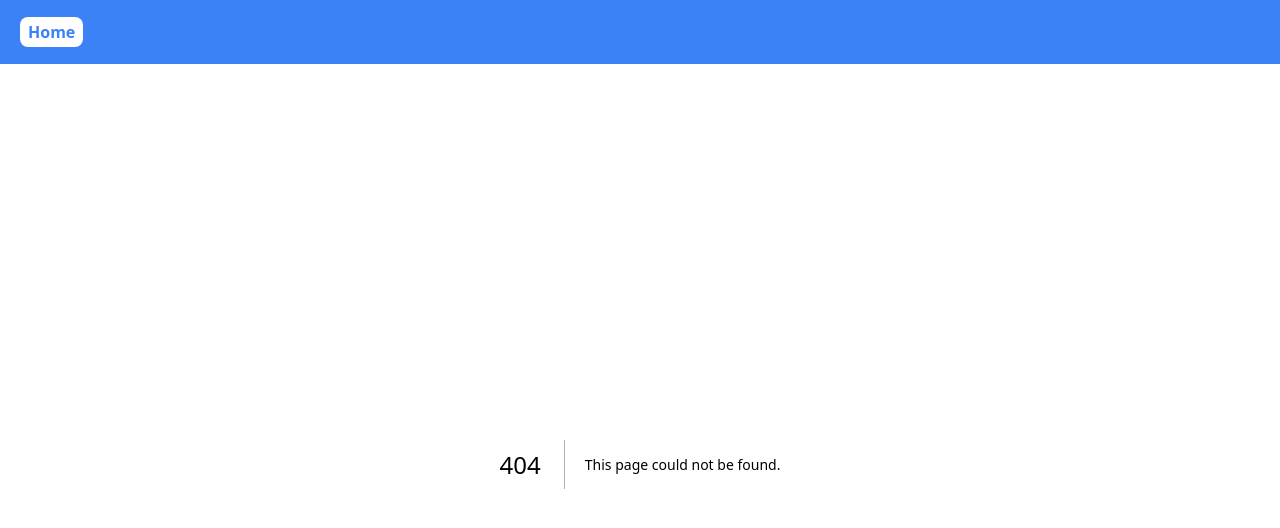
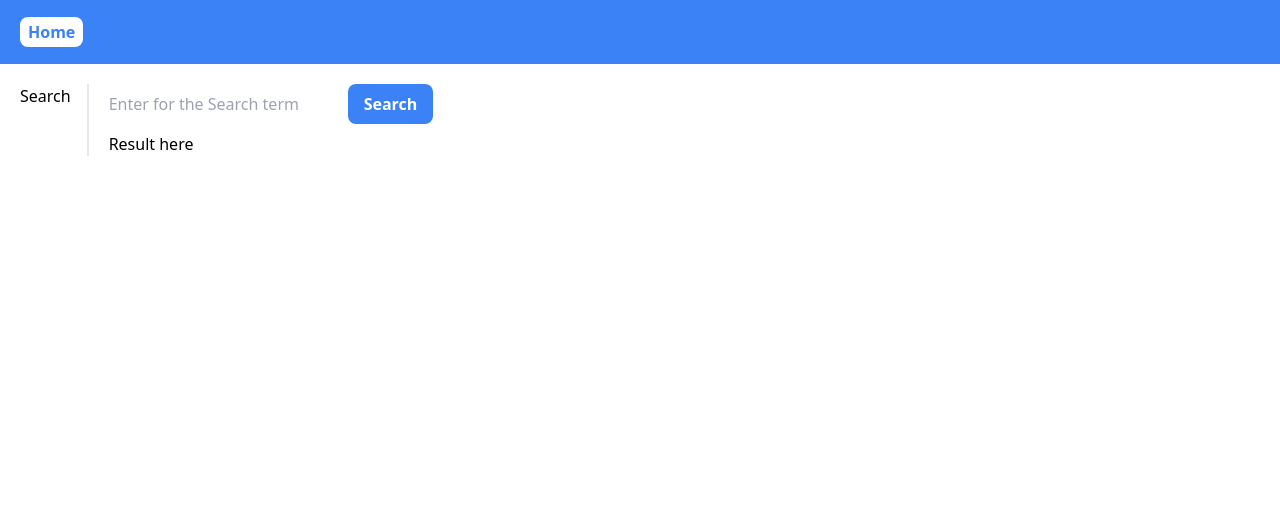
Before and after one commit to Yassar021/next13-tes-app, a Next.js app: page /search in a window 1280 px wide. Before the commit this address had no page. Shown: the top 528 px of the page. Built offline with nearby package versions, Linux system fonts and the light colour scheme.

Commit message:
add SSR on search feature

```diff
--- a/app/head.tsx
+++ b/app/head.tsx
@@ -1,7 +1,7 @@
 export default function Head() {
   return (
     <>
-      <title>Sample Page</title>
+      <title>Yassar Website</title>
       <meta content="width=device-width, initial-scale=1" name="viewport" />
       <link rel="icon" href="/favicon.ico" />
     </>
--- /dev/null
+++ b/app/search/Search.tsx
@@ -0,0 +1,24 @@
+'use client'
+
+import { useRouter } from "next/navigation";
+import React, {FormEvent, useState} from "react";
+
+function Search() {
+    const [search, setSearch] = useState("");
+    const router = useRouter();
+
+    const handleSearch = async (e: FormEvent<HTMLFormElement>) => {
+        e.preventDefault();
+        setSearch("");
+        router.push(`/search/${search}`);
+    }
+
+    return(
+        <form onSubmit={handleSearch}>
+            <input className="py-2" type="text" value={search} placeholder='Enter for the Search term' onChange={(e) => setSearch(e.target.value)} />
+            <button type="submit" className="px-4 py-2 mb-2 ml-2 font-bold text-white bg-blue-500 rounded-lg">Search</button>
+        </form>
+    )
+}
+
+export default Search
--- /dev/null
+++ b/app/search/[searchTerm]/error.tsx
@@ -0,0 +1,30 @@
+'use client'; // Error components must be Client components
+
+import { useEffect } from 'react';
+
+export default function Error({
+  error,
+  reset,
+}: {
+  error: Error;
+  reset: () => void;
+}) {
+  useEffect(() => {
+    // Log the error to an error reporting service
+    console.error(error);
+  }, [error]);
+
+  return (
+    <div>
+      <h2>Something went wrong!</h2>
+      <button
+        onClick={
+          // Attempt to recover by trying to re-render the segment
+          () => reset()
+        }
+      >
+        Try again
+      </button>
+    </div>
+  );
+}
--- /dev/null
+++ b/app/search/[searchTerm]/loading.tsx
@@ -0,0 +1,9 @@
+import React from 'react'
+
+function Loading() {
+  return (
+    <div>Loading search results...</div>
+  )
+}
+
+export default Loading
--- /dev/null
+++ b/app/search/[searchTerm]/page.tsx
@@ -0,0 +1,48 @@
+import React from 'react'
+
+type pageProps = {
+  params: {
+    searchTerm: string;
+  };
+};
+
+type SearchResults = {
+  organic_results: [
+    {
+      position: number,
+      title: string;
+      link: string;
+      thumbnail: string,
+      snippet: string,
+    },
+  ];
+}
+
+const search = async (searchTerm: string) => {
+  const res = await fetch(
+    `https://serpapi.com/search.json?q=${searchTerm}&api_key=${process.env.API_KEY}`
+  );
+
+  const data: SearchResults = await res.json();
+  return data;
+}
+
+async function SearchResults({params: {searchTerm}}: pageProps) {
+  const searchResults = await search(searchTerm);
+  return (
+    <div>
+      <p className='text-sm text-gray-500'>You Search for: {searchTerm}</p>
+
+      <ol className='p-5 space-y-5'>
+        {searchResults.organic_results.map((result) => (
+          <li key={result.position} className='list-decimal'>
+            <p className='font-bold'>{result.title}</p>
+            <p>{result.snippet}</p>
+          </li>
+        ))}
+      </ol>
+    </div>
+  )
+}
+
+export default SearchResults
--- /dev/null
+++ b/app/search/head.tsx
@@ -0,0 +1,11 @@
+import React from 'react'
+
+function head() {
+  return (
+    <>
+        <title>Search Page</title>
+    </>
+  )
+}
+
+export default head
--- /dev/null
+++ b/app/search/layout.tsx
@@ -0,0 +1,22 @@
+import Search from "./Search"
+
+export default function({
+    children,
+}: {
+    children: React.ReactNode
+}) {
+    return(
+        <main className="flex p-5 space-x-4 divide-x-2">
+            <div>
+                <h1>Search</h1>
+            </div>
+
+            <div className="flex-1 pl-5">
+                <div>
+                    <Search />
+                </div>
+                <div>{children}</div>
+            </div>
+        </main>
+    )
+}
--- /dev/null
+++ b/app/search/page.tsx
@@ -0,0 +1,10 @@
+import React from 'react'
+import SearchResults from './[searchTerm]/page'
+
+function Search() {
+  return (
+    <div>Result here</div>
+  )
+}
+
+export default Search
--- /dev/null
+++ b/app/todos/head.tsx
@@ -0,0 +1,11 @@
+import React from 'react'
+
+function head() {
+  return (
+    <>
+        <title>Todos Page</title>
+    </>
+  )
+}
+
+export default head
```
